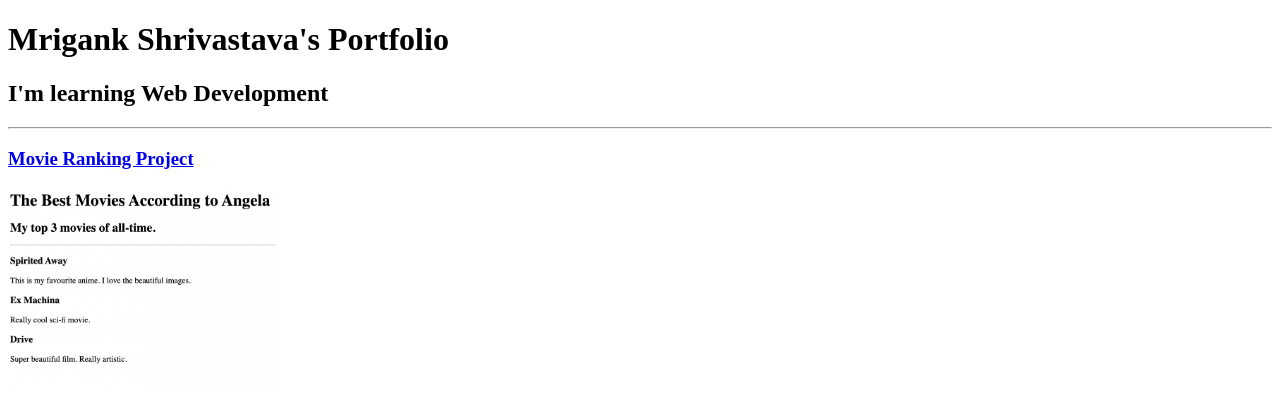
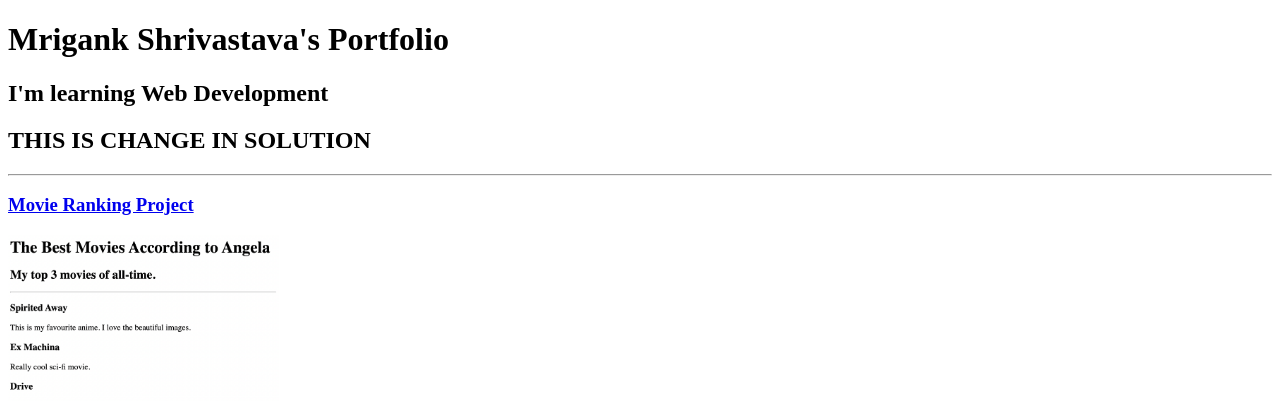
Before and after one commit to myth7777/html-portfolio, a plain HTML site: page solution.html in a window 1280 px wide. Shown: the top 401 px of the page. Drawn offline with Linux system fonts and the light colour scheme.

Commit message:
Update solution.html

```diff
--- a/solution.html
+++ b/solution.html
@@ -9,6 +9,7 @@
 <body>
   <h1>Mrigank Shrivastava's Portfolio</h1>
   <h2>I'm learning Web Development</h2>
+  <h2>THIS IS CHANGE IN SOLUTION</h2>
   <hr />
   <h3><a href="./public/movie-ranking.html">Movie Ranking Project</a></h3>
   <img src="./assets/images/movie-ranking.png" height="200" alt="movie ranking project preview"/>
```
